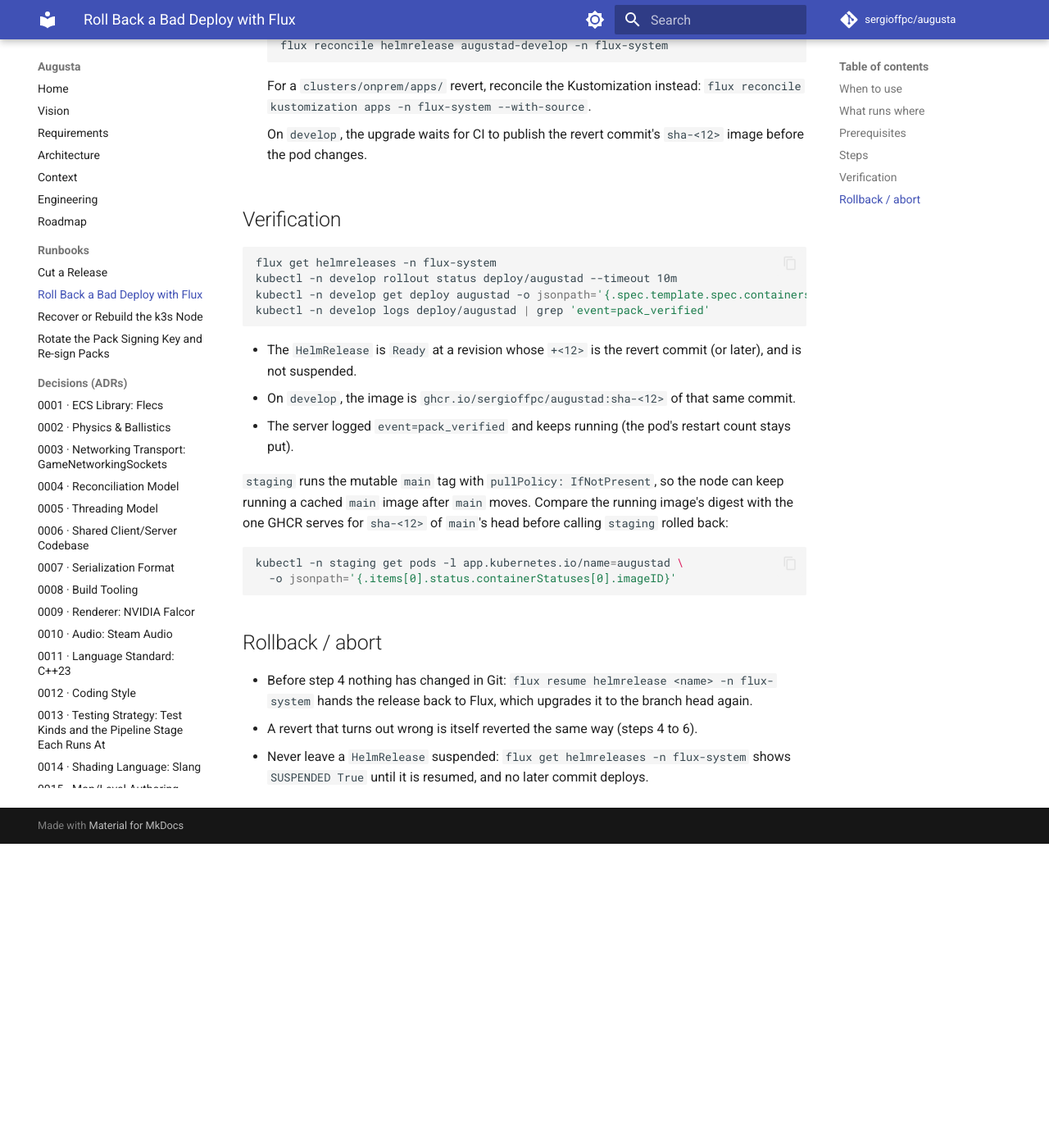
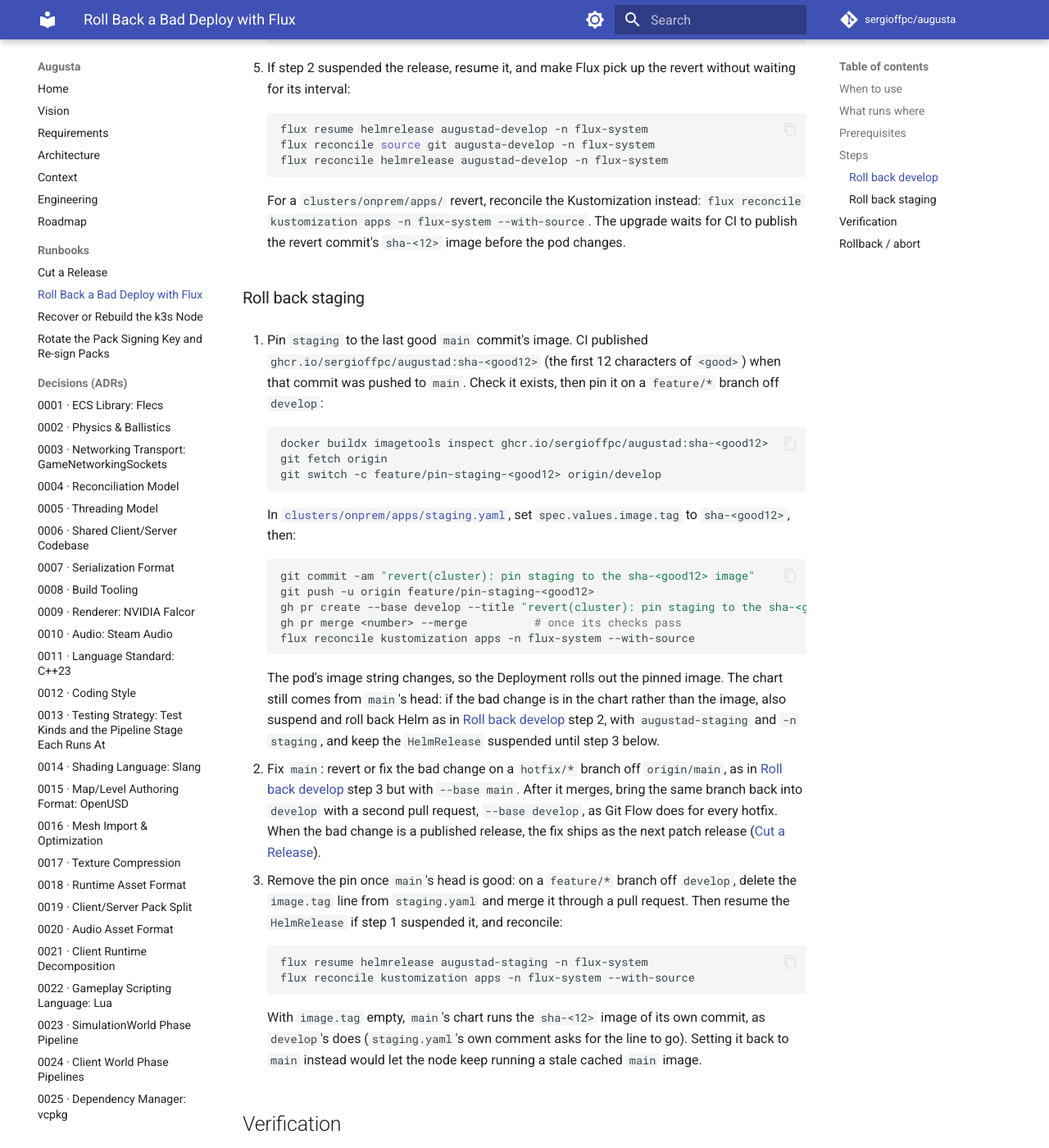
Before and after one commit to sergioffpc/augusta, an MkDocs documentation site: the page built from docs/runbooks/flux-rollback.md, in a window 1280 px wide and 1400 px high, scrolled down 2802 px. Shown: the whole window at 82% size. Built offline with MkDocs 1.6.1 and Material for MkDocs 9.7.7, drawn with Linux system fonts in a browser that asks for light colours; comment, search, counter and statistics services are not loaded; before the commit the page ends 3831 px from its top, so only the background shows below that; some of the changed text lies outside the part shown.

Commit message:
docs(runbooks): roll staging back by image pin and tighten the release path
Co-Authored-By: Claude Opus 5.5 <noreply@anthropic.com>

````diff
--- a/docs/runbooks/flux-rollback.md
+++ b/docs/runbooks/flux-rollback.md
@@ -13,20 +13,19 @@ ADR-0026 ([CD strategy](../adr/0026-cd-strategy.md)) and
 - A Flux `HelmRelease` is stuck failing after a chart or
   `clusters/onprem/apps/` change.
 
-A pod that crash-loops because its pack or public key is missing or does not
-verify (the server's last log line names `server.pack` or `augusta.pub`) is not
-a deploy either: no rollback fixes it, the files must be put in place (see
-[Where packs go on the node](pack-key-rotation.md#where-packs-go-on-the-node)).
-A bad asset pack is not a deploy: packs reach the node by hand, and moving an
-environment back to its previous pack folder is the rollback step of
-[Rotate the Pack Signing Key](pack-key-rotation.md).
+Not for a pod that crash-loops because its pack or public key is missing or
+does not verify (the server's last log line names `server.pack` or
+`augusta.pub`): no rollback fixes that, the files must be put in place
+([Where packs go on the node](pack-key-rotation.md#where-packs-go-on-the-node)).
+Moving an environment back to its previous pack folder is the rollback step of
+[Rotate the Pack Signing Key](pack-key-rotation.md#rollback-abort).
 
 ## What runs where
 
 | Environment | HelmRelease (namespace `flux-system`) | Helm release | Namespace | Chart from | Image tag |
 |---|---|---|---|---|---|
 | develop | `augustad-develop` | `augustad` | `develop` | GitRepository `augusta-develop` (`develop`) | `sha-<12>` of the chart's commit |
-| staging | `augustad-staging` | `augustad` | `staging` | GitRepository `augusta-main` (`main`) | `main` (set in `staging.yaml`) |
+| staging | `augustad-staging` | `augustad` | `staging` | GitRepository `augusta-main` (`main`) | `main` (`image.tag` in `staging.yaml`) |
 
 Both `HelmRelease` objects, and the rest of
 [`clusters/onprem/apps/`](../../clusters/onprem/apps), are applied by the
@@ -36,18 +35,26 @@ A change to `staging.yaml` therefore deploys when it reaches `develop`, not
 `main`. Neither `HelmRelease` sets `upgrade.remediation`, so Flux never rolls
 back by itself: a failed upgrade stays failed until Git or a person changes it.
 
+The two environments roll back differently. `develop` runs the image of its
+chart's commit, so going back to an earlier commit, by Helm or by Git, goes
+back to its image. `staging` runs the mutable `main` tag with
+`pullPolicy: IfNotPresent`: a Helm rollback or a revert on `main` leaves the
+pod's image string `augustad:main` unchanged, so nothing rolls out, and the
+node keeps whichever `main` image it has cached. `staging` is rolled back by
+pinning its image to the last good commit's `sha-<12>` tag instead.
+
 ## Prerequisites
 
 - A kubeconfig for the k3s cluster. The repository does not record how one is
-  obtained; [Recover or Rebuild the k3s Node](k3s-node-recovery.md) shows how to
-  copy it from the node.
+  obtained; step 4 of
+  [Recover or Rebuild the k3s Node](k3s-node-recovery.md#part-b-rebuild) copies
+  it from the node.
 - `kubectl` and `helm`: `scripts/bootstrap-wsl.sh` installs both.
-- The `flux` CLI, matching the cluster's Flux (v2.9.5, the version in
+- The `flux` CLI at the cluster's Flux version, the `Flux Version` in
   [`gotk-components.yaml`](../../clusters/onprem/flux-system/gotk-components.yaml)'s
-  header). No bootstrap script installs it.
+  header. No bootstrap script installs it.
 - `gh`, authenticated, with permission to merge pull requests to `develop` and
-  `main`. Both branches require a pull request, signed commits, and the
-  `sanitizers`, `changes`, `format`, `client` and `server` checks.
+  `main` ([branch rules](cut-release.md#prerequisites)).
 
 ## Steps
 
@@ -63,11 +70,16 @@ back by itself: a failed upgrade stays failed until Git or a person changes it.
 
     The `HelmRelease` revision is `<chart version>+<12 characters of the
     commit>`: that commit is the one deployed. Note the commit of the bad
-    merge, `<bad-merge>`, and the environment's last good one.
+    merge, `<bad-merge>`, and the environment's last good commit, `<good>`.
 
-2. If the failure is an upgrade still waiting for its image (develop only:
-   `timeout: 30m` covers CI still pushing `sha-<12>`), check the `container`
-   job of that commit's CI run before rolling back:
+2. Continue with [Roll back develop](#roll-back-develop) or
+   [Roll back staging](#roll-back-staging).
+
+### Roll back develop
+
+1. If the failure is an upgrade still waiting for its image (`timeout: 30m` in
+   `develop.yaml` covers CI still pushing `sha-<12>`), check the `container`
+   job of that commit's CI run first:
 
     ```sh
     gh run list --workflow ci.yml --branch develop --limit 5
@@ -77,9 +89,9 @@ back by itself: a failed upgrade stays failed until Git or a person changes it.
     published; the fix is the rollback below, or a new commit that publishes
     one.
 
-3. **Restore service now (optional, when the environment cannot wait for CI).**
-   Stop Flux from reconciling the release, then roll Helm back to the last good
-   revision:
+2. **Restore service now (optional, when the environment cannot wait for
+   CI).** Stop Flux from reconciling the release, then roll Helm back to the
+   last good revision:
 
     ```sh
     flux suspend helmrelease augustad-develop -n flux-system
@@ -88,11 +100,10 @@ back by itself: a failed upgrade stays failed until Git or a person changes it.
     ```
 
     The Helm release record lives in the environment's own namespace
-    (`storageNamespace`), so `-n develop` / `-n staging` is the right one. Leave
-    the `HelmRelease` suspended until step 5 has merged; resuming it earlier
-    upgrades straight back to the bad commit.
+    (`storageNamespace`). Leave the `HelmRelease` suspended until step 4 has
+    merged; resuming it earlier upgrades straight back to the bad commit.
 
-4. Revert the bad change in Git. For `develop`, on a `feature/*` branch:
+3. Revert the bad change on a `feature/*` branch off `develop`:
 
     ```sh
     git fetch origin
@@ -103,25 +114,18 @@ back by itself: a failed upgrade stays failed until Git or a person changes it.
     gh pr create --base develop --title "revert: <what is reverted>" --body "<why>"
     ```
 
-    For `staging` (`main`), the same on a `hotfix/*` branch off `origin/main`,
-    with `--base main`; after it merges, bring it back to `develop` with a pull
-    request from the same branch with `--base develop`, as Git Flow does for
-    every hotfix.
-
     `--no-commit` and a message of your own are needed because git's default
     `Revert "..."` message fails the `commit-msg` hook's Conventional Commits
-    check.
+    check. A bad `clusters/onprem/apps/` change, `staging.yaml` included, is
+    reverted here too (see [What runs where](#what-runs-where)).
 
-    A bad `clusters/onprem/apps/` change, `staging.yaml` included, is always
-    reverted on `develop` (see What runs where).
-
-5. Merge the pull request once its checks pass:
+4. Merge the pull request once its checks pass:
 
     ```sh
     gh pr merge <number> --merge
     ```
 
-6. If step 3 suspended the release, resume it, and make Flux pick up the revert
+5. If step 2 suspended the release, resume it, and make Flux pick up the revert
    without waiting for its interval:
 
     ```sh
@@ -131,42 +135,84 @@ back by itself: a failed upgrade stays failed until Git or a person changes it.
     ```
 
     For a `clusters/onprem/apps/` revert, reconcile the Kustomization instead:
-    `flux reconcile kustomization apps -n flux-system --with-source`.
+    `flux reconcile kustomization apps -n flux-system --with-source`. The
+    upgrade waits for CI to publish the revert commit's `sha-<12>` image before
+    the pod changes.
 
-    On `develop`, the upgrade waits for CI to publish the revert commit's
-    `sha-<12>` image before the pod changes.
+### Roll back staging
+
+1. Pin `staging` to the last good `main` commit's image. CI published
+   `ghcr.io/sergioffpc/augustad:sha-<good12>` (the first 12 characters of
+   `<good>`) when that commit was pushed to `main`. Check it exists, then pin
+   it on a `feature/*` branch off `develop`:
+
+    ```sh
+    docker buildx imagetools inspect ghcr.io/sergioffpc/augustad:sha-<good12>
+    git fetch origin
+    git switch -c feature/pin-staging-<good12> origin/develop
+    ```
+
+    In [`clusters/onprem/apps/staging.yaml`](../../clusters/onprem/apps/staging.yaml),
+    set `spec.values.image.tag` to `sha-<good12>`, then:
+
+    ```sh
+    git commit -am "revert(cluster): pin staging to the sha-<good12> image"
+    git push -u origin feature/pin-staging-<good12>
+    gh pr create --base develop --title "revert(cluster): pin staging to the sha-<good12> image" --body "<why>"
+    gh pr merge <number> --merge          # once its checks pass
+    flux reconcile kustomization apps -n flux-system --with-source
+    ```
+
+    The pod's image string changes, so the Deployment rolls out the pinned
+    image. The chart still comes from `main`'s head: if the bad change is in
+    the chart rather than the image, also suspend and roll back Helm as in
+    [Roll back develop](#roll-back-develop) step 2, with `augustad-staging` and
+    `-n staging`, and keep the `HelmRelease` suspended until step 3 below.
+
+2. Fix `main`: revert or fix the bad change on a `hotfix/*` branch off
+   `origin/main`, as in [Roll back develop](#roll-back-develop) step 3 but with
+   `--base main`. After it merges, bring the same branch back into `develop`
+   with a second pull request, `--base develop`, as Git Flow does for every
+   hotfix. When the bad change is a published release, the fix ships as the
+   next patch release ([Cut a Release](cut-release.md#rollback-abort)).
+
+3. Remove the pin once `main`'s head is good: on a `feature/*` branch off
+   `develop`, delete the `image.tag` line from `staging.yaml` and merge it
+   through a pull request. Then resume the `HelmRelease` if step 1 suspended it,
+   and reconcile:
+
+    ```sh
+    flux resume helmrelease augustad-staging -n flux-system
+    flux reconcile kustomization apps -n flux-system --with-source
+    ```
+
+    With `image.tag` empty, `main`'s chart runs the `sha-<12>` image of its own
+    commit, as `develop`'s does (`staging.yaml`'s own comment asks for the line
+    to go). Setting it back to `main` instead would let the node keep running a
+    stale cached `main` image.
 
 ## Verification
 
 ```sh
 flux get helmreleases -n flux-system
-kubectl -n develop rollout status deploy/augustad --timeout 10m
+kubectl -n develop rollout status deploy/augustad --timeout 10m        # or -n staging
 kubectl -n develop get deploy augustad -o jsonpath='{.spec.template.spec.containers[0].image}'
 kubectl -n develop logs deploy/augustad | grep 'event=pack_verified'
 ```
 
-- The `HelmRelease` is `Ready` at a revision whose `+<12>` is the revert commit
-  (or later), and is not suspended.
-- On `develop`, the image is `ghcr.io/sergioffpc/augustad:sha-<12>` of that same
-  commit.
+- The `HelmRelease` is `Ready` and not suspended.
+- On `develop`, its revision's `+<12>` is the revert commit (or later), and the
+  image is `ghcr.io/sergioffpc/augustad:sha-<12>` of that same commit.
+- On `staging`, the image is the pinned `sha-<good12>`, or, once the pin is
+  removed, `sha-<12>` of `main`'s head.
 - The server logged `event=pack_verified` and keeps running (the pod's restart
   count stays put).
 
-`staging` runs the mutable `main` tag with `pullPolicy: IfNotPresent`, so the
-node can keep running a cached `main` image after `main` moves. Compare the
-running image's digest with the one GHCR serves for `sha-<12>` of `main`'s
-head before calling `staging` rolled back:
-
-```sh
-kubectl -n staging get pods -l app.kubernetes.io/name=augustad \
-  -o jsonpath='{.items[0].status.containerStatuses[0].imageID}'
-```
-
 ## Rollback / abort
 
-- Before step 4 nothing has changed in Git: `flux resume helmrelease
-  <name> -n flux-system` hands the release back to Flux, which upgrades it to
-  the branch head again.
-- A revert that turns out wrong is itself reverted the same way (steps 4 to 6).
+- Before any pull request merges, nothing has changed in Git:
+  `flux resume helmrelease <name> -n flux-system` hands the release back to
+  Flux, which upgrades it to the branch head again.
+- A revert or pin that turns out wrong is itself reverted the same way.
 - Never leave a `HelmRelease` suspended: `flux get helmreleases -n flux-system`
   shows `SUSPENDED True` until it is resumed, and no later commit deploys.
````
Also changed, not shown: docs/runbooks/cut-release.md (+29 -11 lines), docs/runbooks/k3s-node-recovery.md (+18 -20 lines).
